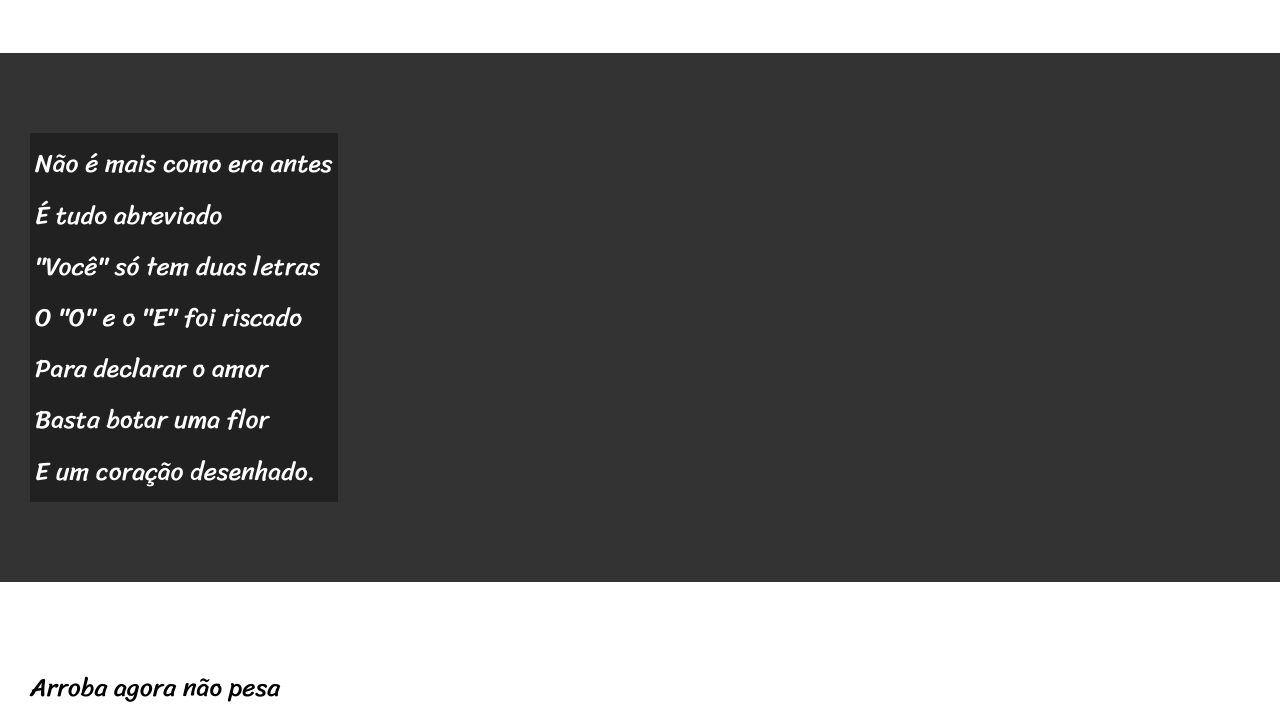
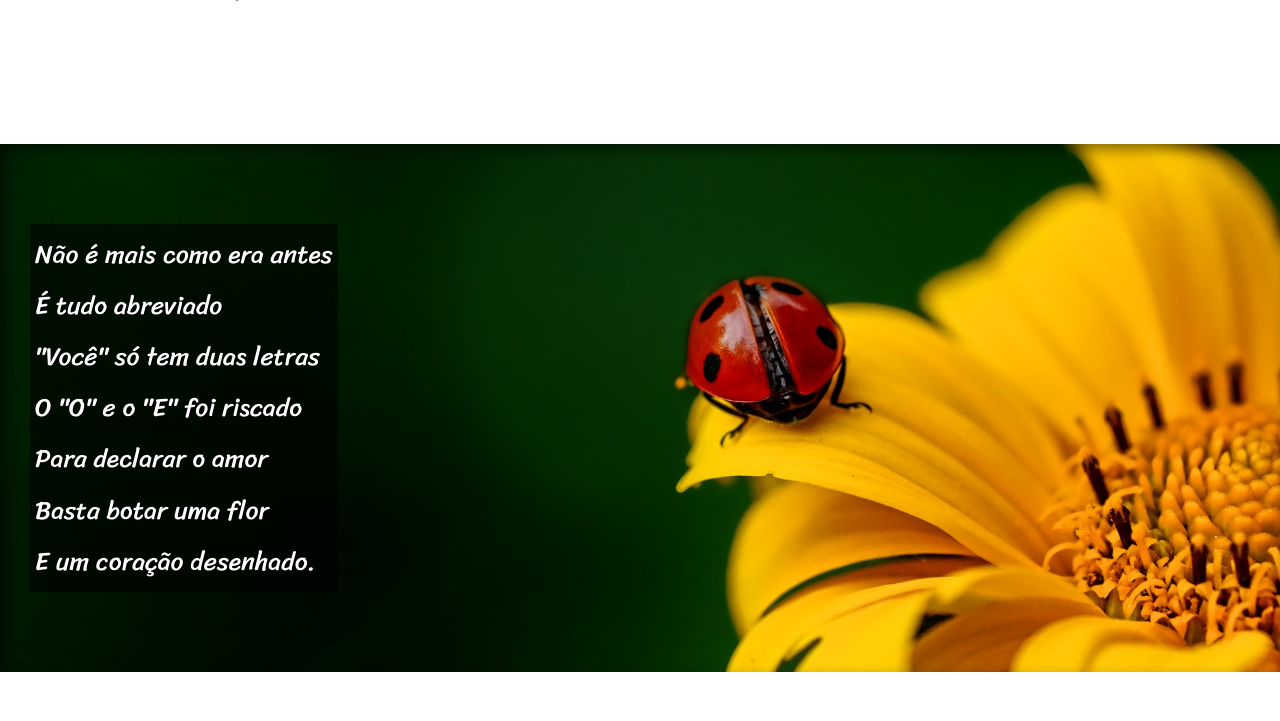
Before and after one commit to Srwats0n/projeto-cordel, a plain HTML site: page index.html in a window 1280 px wide. Shown: the part 633-1354 px from the top of the page. Drawn offline with Linux system fonts and the light colour scheme.

Commit message:
atualizacao do estilo

```diff
--- a/estilos/style.css
+++ b/estilos/style.css
@@ -30,7 +30,7 @@ header {
 header > h1 {
     font-family: var(--fonte2);
     font-variant: small-caps;
-    font-size: 3.5vw;
+    font-size: 6.3vw;
     padding-top: 50px;
 }
 
@@ -57,6 +57,10 @@ section {
     font-size: 2vw;
 }
 
+section > p {
+    padding-bottom: 2em;
+}
+
 section.normal {
     background-color: white;
     color: black;
@@ -65,12 +69,25 @@ section.normal {
 section.imagem{
     background-color: rgb(51, 51, 51);
     color: white;
+    background-size: cover;
+    background-attachment: fixed;
+    box-shadow: inset 6px 6px 13px 0px rgba(0, 0, 0, 0.473);
 }
 
 section.imagem > p {
-    background-color: rgba(0, 0, 0, 0.349);
+    background-color: rgba(0, 0, 0, 0.58);
     display: inline-block;
     padding: 5px;
+    text-shadow: 1px 1px 0px black;
+}
+
+section#img01 {
+    background-image: url('../imagens/background001.jpg');
+    background-position: right center;
+}
+
+section#img02 {
+    background-image: url('../imagens/background002.jpg');
 }
 
 footer {
--- a/index.html
+++ b/index.html
@@ -30,7 +30,7 @@
                 </p>
             </section>
 
-            <section class="imagem">
+            <section class="imagem" id="img01">
                 <p>
                     Não é mais como era antes <br>
                     É tudo abreviado <br>
@@ -64,7 +64,7 @@
                 </p>
             </section>
 
-            <section class="imagem">
+            <section class="imagem" id="img02">
                 <p>
                     Tenho saudade das cartas <br>
                     Escritas com a própria mão <br>
```
